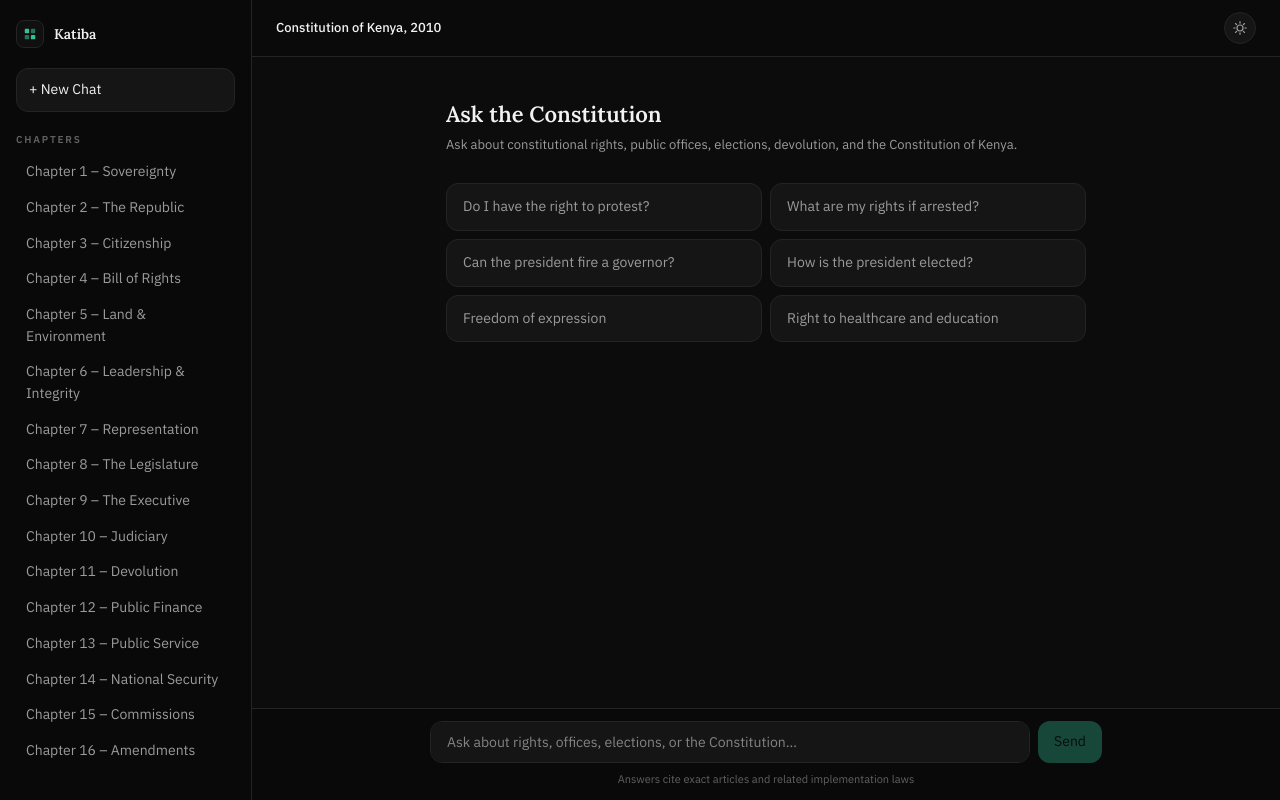
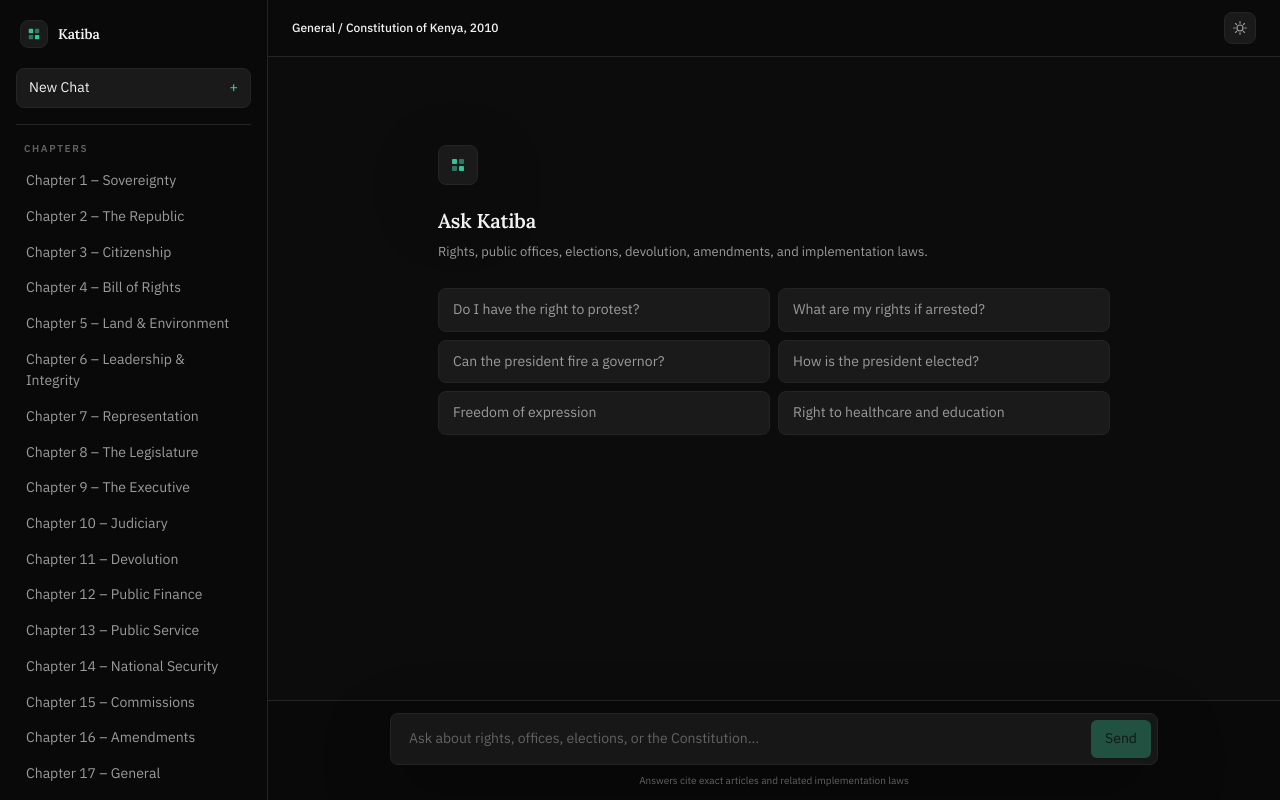
Before and after one commit to jchiwaii/katiba, a Next.js app in the folder frontend/: page / in a window 1280 px wide. Built offline with nearby package versions, Linux system fonts and the light colour scheme.

Commit message:
update readme + minor frontend changes

```diff
--- a/frontend/app/globals.css
+++ b/frontend/app/globals.css
@@ -5,6 +5,11 @@
   color-scheme: dark;
   --bg:             #0c0c0c;
   --card:           #151515;
+  --panel:          #101010;
+  --panel-strong:   #1a1a1a;
+  --answer-bg:      rgba(255, 255, 255, 0.045);
+  --input-bg:       rgba(255, 255, 255, 0.055);
+  --source-bg:      rgba(255, 255, 255, 0.028);
   --line:           #242424;
   --text:           #f2f2f2;
   --muted:          #9b9b9b;
@@ -28,12 +33,20 @@
   --selection-bg:   #1a4d30;
   --selection-text: #ffffff;
   --scroll-thumb:   #2a2a2a;
+  --grid-line:      rgba(255, 255, 255, 0.022);
+  --ring:           rgba(57, 214, 164, 0.42);
+  --shadow-soft:    0 22px 70px rgba(0, 0, 0, 0.32);
 }
 
 :root[data-theme='light'] {
   color-scheme: light;
   --bg:             #f4f6f2;
   --card:           #ffffff;
+  --panel:          #f7f9f5;
+  --panel-strong:   #ffffff;
+  --answer-bg:      rgba(255, 255, 255, 0.72);
+  --input-bg:       rgba(255, 255, 255, 0.86);
+  --source-bg:      rgba(15, 23, 42, 0.025);
   --line:           #e2e8e1;
   --text:           #171b17;
   --muted:          #516056;
@@ -57,6 +70,9 @@
   --selection-bg:   #ccebdd;
   --selection-text: #102019;
   --scroll-thumb:   #c6d0c8;
+  --grid-line:      rgba(24, 38, 28, 0.035);
+  --ring:           rgba(35, 148, 111, 0.34);
+  --shadow-soft:    0 22px 70px rgba(26, 43, 31, 0.09);
 }
 
 @theme inline {
@@ -71,8 +87,11 @@ html, body { height: 100%; margin: 0; }
 
 body {
   background:
+    linear-gradient(90deg, var(--grid-line) 1px, transparent 1px),
+    linear-gradient(180deg, var(--grid-line) 1px, transparent 1px),
     radial-gradient(circle at top, var(--body-glow), transparent 30rem),
     linear-gradient(180deg, var(--body-top) 0%, var(--body-mid) 55%, var(--body-bottom) 100%);
+  background-size: 28px 28px, 28px 28px, auto, auto;
   color: var(--text);
   font-family: var(--font-ibm), system-ui, sans-serif;
   font-size: 14px;
@@ -82,6 +101,16 @@ body {
 
 ::selection { background: var(--selection-bg); color: var(--selection-text); }
 button, textarea, input { font: inherit; }
+button:focus-visible,
+textarea:focus-visible,
+input:focus-visible {
+  outline: 2px solid var(--ring);
+  outline-offset: 2px;
+}
+textarea::placeholder,
+input::placeholder {
+  color: var(--dim);
+}
 
 ::-webkit-scrollbar { width: 4px; }
 ::-webkit-scrollbar-track { background: transparent; }
--- a/frontend/components/ChatInterface.tsx
+++ b/frontend/components/ChatInterface.tsx
@@ -122,36 +122,29 @@ export default function ChatInterface() {
 
   return (
     <div className="flex h-screen overflow-hidden" style={{ background: 'var(--bg)' }}>
-
-      {/* ── Sidebar ── */}
       <aside
-        className="hidden h-screen w-[252px] flex-shrink-0 flex-col border-r lg:flex"
+        className="hidden h-screen w-[268px] flex-shrink-0 flex-col border-r lg:flex"
         style={{ borderColor: 'var(--line)', background: 'var(--shell)' }}
       >
-        <div className="flex h-full flex-col px-4 py-5">
-
-          {/* Wordmark */}
-          <button onClick={clearSession} className="flex items-center gap-2.5 text-left mb-5">
-            <span className="flex h-7 w-7 items-center justify-center rounded-lg border" style={{ borderColor: 'var(--line)', background: 'var(--soft-bg)', color: 'var(--green)' }}>
+        <div className="flex h-full flex-col px-4 py-4">
+          <button onClick={clearSession} className="mb-4 flex items-center gap-2.5 rounded-lg px-1 py-1 text-left transition-colors hover:bg-[var(--soft-bg-hover)]">
+            <span className="flex h-7 w-7 items-center justify-center rounded-lg border" style={{ borderColor: 'var(--line)', background: 'var(--panel-strong)', color: 'var(--green)' }}>
               <BrandIcon className="h-3.5 w-3.5" />
             </span>
-            <span className="text-sm font-semibold" style={{ color: 'var(--text)', fontFamily: 'var(--font-lora), Georgia, serif' }}>
-              Katiba
-            </span>
+            <span className="text-sm font-semibold tracking-[-0.01em]" style={{ color: 'var(--text)', fontFamily: 'var(--font-lora), Georgia, serif' }}>Katiba</span>
           </button>
 
-          {/* New Chat */}
           <button
             onClick={clearSession}
-            className="w-full rounded-xl border px-3 py-2.5 text-left text-[13px] font-medium transition-colors hover:bg-[var(--soft-bg-hover)] mb-5"
-            style={{ borderColor: 'var(--line)', background: 'var(--card)', color: 'var(--text)' }}
+            className="mb-4 flex w-full items-center justify-between rounded-lg border px-3 py-2 text-left text-[12px] font-medium transition-colors hover:bg-[var(--soft-bg-hover)]"
+            style={{ borderColor: 'var(--line)', background: 'var(--panel-strong)', color: 'var(--text)' }}
           >
-            + New Chat
+            <span>New Chat</span>
+            <span className="text-[14px]" style={{ color: 'var(--green)' }}>+</span>
           </button>
 
-          {/* Chapters — scrollable */}
-          <div className="flex-1 overflow-y-auto min-h-0">
-            <p className="mb-2 text-[10px] font-semibold uppercase tracking-[0.18em]" style={{ color: 'var(--dim)' }}>
+          <div className="min-h-0 flex-1 border-t pt-4" style={{ borderColor: 'var(--line)' }}>
+            <p className="mb-2 px-2 text-[10px] font-semibold uppercase tracking-[0.16em]" style={{ color: 'var(--dim)' }}>
               Chapters
             </p>
             <div className="space-y-0.5">
@@ -159,34 +152,37 @@ export default function ChatInterface() {
                 <button
                   key={ch.label}
                   onClick={() => search(ch.query)}
-                  className="block w-full rounded-lg px-2.5 py-1.5 text-left text-[12px] transition-colors hover:bg-[var(--soft-bg-hover)]"
-                  style={{ color: 'var(--muted)' }}
+                  className="block w-full rounded-lg px-2.5 py-1.5 text-left text-[12px] leading-5 text-[var(--muted)] transition-colors hover:bg-[var(--soft-bg-hover)] hover:text-[var(--text)]"
                 >
                   {ch.label}
                 </button>
               ))}
             </div>
           </div>
-
         </div>
       </aside>
 
-      {/* ── Main ── */}
       <div className="flex h-screen min-w-0 flex-1 flex-col overflow-hidden">
-
-        {/* Header */}
-        <header className="border-b px-4 py-3 lg:px-6 flex-shrink-0" style={{ borderColor: 'var(--line)', background: 'var(--header-bg)' }}>
+        <header className="flex-shrink-0 border-b px-4 py-3 lg:px-6" style={{ borderColor: 'var(--line)', background: 'var(--header-bg)' }}>
           <div className="flex items-center justify-between gap-3">
             <div className="flex items-center gap-2.5">
-              <span className="flex h-7 w-7 items-center justify-center rounded-lg border lg:hidden" style={{ borderColor: 'var(--line)', background: 'var(--soft-bg)', color: 'var(--green)' }}>
+              <span className="flex h-7 w-7 items-center justify-center rounded-lg border lg:hidden" style={{ borderColor: 'var(--line)', background: 'var(--panel-strong)', color: 'var(--green)' }}>
                 <BrandIcon className="h-3.5 w-3.5" />
               </span>
-              <p className="text-[13px] font-medium" style={{ color: 'var(--text)' }}>Constitution of Kenya, 2010</p>
+              <div className="min-w-0">
+                <p className="truncate text-[12px] font-medium" style={{ color: 'var(--text)' }}>General / Constitution of Kenya, 2010</p>
+                {pendingCount > 0 && (
+                  <p className="mt-0.5 flex items-center gap-1.5 text-[10px]" style={{ color: 'var(--dim)' }} aria-live="polite">
+                    <span className="h-1.5 w-1.5 rounded-full animate-pulse" style={{ background: 'var(--green)' }} />
+                    Thinking
+                  </p>
+                )}
+              </div>
             </div>
             <div className="flex items-center gap-3">
               <ThemeToggle />
               {messages.length > 0 && (
-                <button onClick={clearSession} className="text-[11px]" style={{ color: 'var(--dim)' }}>
+                <button onClick={clearSession} className="rounded-md px-2 py-1 text-[11px] transition-colors hover:bg-[var(--soft-bg-hover)]" style={{ color: 'var(--dim)' }}>
                   Clear
                 </button>
               )}
@@ -194,26 +190,26 @@ export default function ChatInterface() {
           </div>
         </header>
 
-        {/* Messages */}
         <div className="flex-1 overflow-y-auto">
-          <div className="mx-auto max-w-2xl px-4 py-6 space-y-8">
-
-            {/* Empty state */}
+          <div className="mx-auto max-w-3xl space-y-7 px-4 py-6 sm:px-6 lg:py-8">
             {messages.length === 0 && (
-              <div className="pt-4">
-                <h1 className="text-[22px] font-semibold mb-1" style={{ fontFamily: 'var(--font-lora), Georgia, serif', color: 'var(--text)' }}>
-                  Ask the Constitution
+              <div className="mx-auto max-w-2xl pt-8 sm:pt-14">
+                <div className="mb-5 flex h-10 w-10 items-center justify-center rounded-lg border" style={{ borderColor: 'var(--line)', background: 'var(--panel-strong)', color: 'var(--green)', boxShadow: 'var(--shadow-soft)' }}>
+                  <BrandIcon className="h-4 w-4" />
+                </div>
+                <h1 className="mb-1 text-[20px] font-semibold tracking-[-0.01em]" style={{ fontFamily: 'var(--font-lora), Georgia, serif', color: 'var(--text)' }}>
+                  Ask Katiba
                 </h1>
-                <p className="text-[13px] mb-7" style={{ color: 'var(--muted)' }}>
-                  Ask about constitutional rights, public offices, elections, devolution, and the Constitution of Kenya.
+                <p className="mb-6 max-w-lg text-[13px] leading-6" style={{ color: 'var(--muted)' }}>
+                  Rights, public offices, elections, devolution, amendments, and implementation laws.
                 </p>
-                <div className="grid grid-cols-1 sm:grid-cols-2 gap-2">
+                <div className="grid grid-cols-1 gap-2 sm:grid-cols-2">
                   {COMMON_QUESTIONS.map(q => (
                     <button
                       key={q}
                       onClick={() => search(q)}
-                      className="text-left text-[13px] px-4 py-3 rounded-xl border transition-colors hover:border-[var(--green)] hover:bg-[var(--soft-bg)]"
-                      style={{ border: '1px solid var(--line)', color: 'var(--muted)', background: 'var(--card)' }}
+                      className="rounded-lg border px-3.5 py-2.5 text-left text-[12px] leading-5 transition-colors hover:border-[var(--green)] hover:bg-[var(--soft-bg)]"
+                      style={{ borderColor: 'var(--line)', color: 'var(--muted)', background: 'var(--panel-strong)' }}
                     >
                       {q}
                     </button>
@@ -222,48 +218,44 @@ export default function ChatInterface() {
               </div>
             )}
 
-            {/* Message thread */}
             {messages.map(msg => (
-              <div key={msg.id} className="space-y-3">
-
-                {/* User bubble */}
+              <div key={msg.id} className="space-y-2.5">
                 <div className="flex justify-end">
                   <div
-                    className="max-w-sm rounded-2xl rounded-tr-sm px-4 py-2.5 text-[13px] leading-6"
+                    className="max-w-[82%] rounded-lg px-3.5 py-2.5 text-[13px] leading-6 sm:max-w-md"
                     style={{ background: 'var(--user-bg)', color: 'var(--text)' }}
                   >
                     {msg.question}
                   </div>
                 </div>
 
-                {/* Error */}
                 {msg.error && (
-                  <div className="rounded-2xl px-4 py-3 text-[13px]" style={{ background: 'var(--danger-bg)', color: 'var(--danger-text)' }}>
+                  <div className="rounded-lg px-3.5 py-3 text-[13px]" style={{ background: 'var(--danger-bg)', color: 'var(--danger-text)' }}>
                     {msg.error}
                   </div>
                 )}
 
-                {/* AI answer */}
                 {msg.answer && (
-                  <div
-                    className="rounded-2xl px-4 py-3.5 text-[13px] leading-7"
-                    style={{ background: 'var(--card)', border: '1px solid var(--line)', color: 'var(--text)' }}
-                  >
-                    {msg.answer}
+                  <div className="flex justify-start">
+                    <div
+                      className="max-w-[92%] rounded-lg px-4 py-3.5 text-[13px] leading-7"
+                      style={{ background: 'var(--answer-bg)', border: '1px solid var(--line)', color: 'var(--text)', boxShadow: 'var(--shadow-soft)' }}
+                    >
+                      {msg.answer}
+                    </div>
                   </div>
                 )}
 
-                {/* Assistant thinking */}
                 {msg.status === 'pending' && (
                   <div className="flex justify-start">
                     <div
-                      className="rounded-2xl rounded-tl-sm px-4 py-3 flex items-center gap-1.5"
-                      style={{ background: 'var(--card)', border: '1px solid var(--line)' }}
+                      className="flex items-center gap-1.5 rounded-lg px-3.5 py-3"
+                      style={{ background: 'var(--answer-bg)', border: '1px solid var(--line)' }}
                     >
                       {[0, 1, 2].map(i => (
                         <span
                           key={i}
-                          className="w-1.5 h-1.5 rounded-full animate-bounce"
+                          className="h-1.5 w-1.5 animate-bounce rounded-full"
                           style={{ background: 'var(--green)', animationDelay: `${i * 150}ms` }}
                         />
                       ))}
@@ -271,18 +263,17 @@ export default function ChatInterface() {
                   </div>
                 )}
 
-                {/* Reference articles */}
                 {msg.articles.length > 0 && (
-                  <div className="space-y-2">
-                    <p className="text-[10px] font-semibold uppercase tracking-[0.18em] px-1" style={{ color: 'var(--dim)' }}>
-                      Sources
-                    </p>
+                  <div className="space-y-2 pt-1">
+                    <div className="flex items-center justify-between px-1">
+                      <p className="text-[10px] font-semibold uppercase tracking-[0.16em]" style={{ color: 'var(--dim)' }}>Sources</p>
+                      <p className="text-[10px]" style={{ color: 'var(--dim)' }}>{Math.min(msg.articles.length, 6)} shown</p>
+                    </div>
                     {msg.articles.slice(0, 6).map((art, i) => (
-                      <ArticleCard key={`${art.source_type ?? 'constitution'}-${art.article ?? art.source_title}-${i}`} article={art} rank={i} />
+                      <ArticleCard key={`${art.source_type ?? 'constitution'}-${art.article ?? art.source_title}-${i}`} article={art} />
                     ))}
                   </div>
                 )}
-
               </div>
             ))}
 
@@ -290,33 +281,35 @@ export default function ChatInterface() {
           </div>
         </div>
 
-        {/* Input */}
         <div className="flex-shrink-0 border-t px-4 py-3" style={{ borderColor: 'var(--line)', background: 'var(--footer-bg)' }}>
-          <form onSubmit={submit} className="mx-auto max-w-2xl flex items-end gap-2">
+          <form
+            onSubmit={submit}
+            className="mx-auto flex max-w-3xl items-end gap-2 rounded-lg border p-1.5"
+            style={{ borderColor: 'var(--line)', background: 'var(--input-bg)', boxShadow: 'var(--shadow-soft)' }}
+          >
             <textarea
               ref={inputRef}
               value={input}
               onChange={e => setInput(e.target.value)}
               onKeyDown={e => { if (e.key === 'Enter' && !e.shiftKey) { e.preventDefault(); search(input) } }}
-              placeholder="Ask about rights, offices, elections, or the Constitution…"
+              placeholder="Ask about rights, offices, elections, or the Constitution..."
               rows={1}
-              className="flex-1 resize-none rounded-xl px-4 py-2.5 text-[13px] outline-none transition-colors"
-              style={{ background: 'var(--card)', border: '1px solid var(--line)', color: 'var(--text)', maxHeight: '140px' }}
+              className="min-h-9 flex-1 resize-none bg-transparent px-3 py-2 text-[13px] leading-6 outline-none"
+              style={{ color: 'var(--text)', maxHeight: '140px' }}
             />
             <button
               type="submit"
               disabled={!input.trim()}
-              className="flex-shrink-0 rounded-xl px-4 py-2.5 text-[13px] font-semibold transition-opacity disabled:opacity-30"
+              className="min-h-9 flex-shrink-0 rounded-md px-3.5 py-2 text-[12px] font-semibold transition-opacity disabled:opacity-30"
               style={{ background: 'var(--green)', color: 'var(--button-text)' }}
             >
               Send
             </button>
           </form>
-          <p className="mt-2 text-center text-[11px]" style={{ color: 'var(--dim)' }}>
+          <p className="mt-2 text-center text-[10px]" style={{ color: 'var(--dim)' }}>
             Answers cite exact articles and related implementation laws
           </p>
         </div>
-
       </div>
     </div>
   )
--- a/frontend/components/ThemeToggle.tsx
+++ b/frontend/components/ThemeToggle.tsx
@@ -5,8 +5,8 @@ export default function ThemeToggle() {
       data-theme-toggle="true"
       aria-label="Toggle theme"
       title="Toggle theme"
-      className="relative z-10 flex h-8 w-8 cursor-pointer items-center justify-center rounded-full border transition-colors hover:bg-[var(--soft-bg-hover)]"
-      style={{ borderColor: 'var(--line)', background: 'var(--card)', color: 'var(--muted)' }}
+      className="relative z-10 flex h-8 w-8 cursor-pointer items-center justify-center rounded-lg border transition-colors hover:bg-[var(--soft-bg-hover)]"
+      style={{ borderColor: 'var(--line)', background: 'var(--panel-strong)', color: 'var(--muted)' }}
     >
       <ThemeIcon className="h-4 w-4" />
     </button>
```
Also changed, not shown: frontend/components/ArticleCard.tsx (+11 -11 lines), 1 other file (tests, documents, lock files or other folders).
